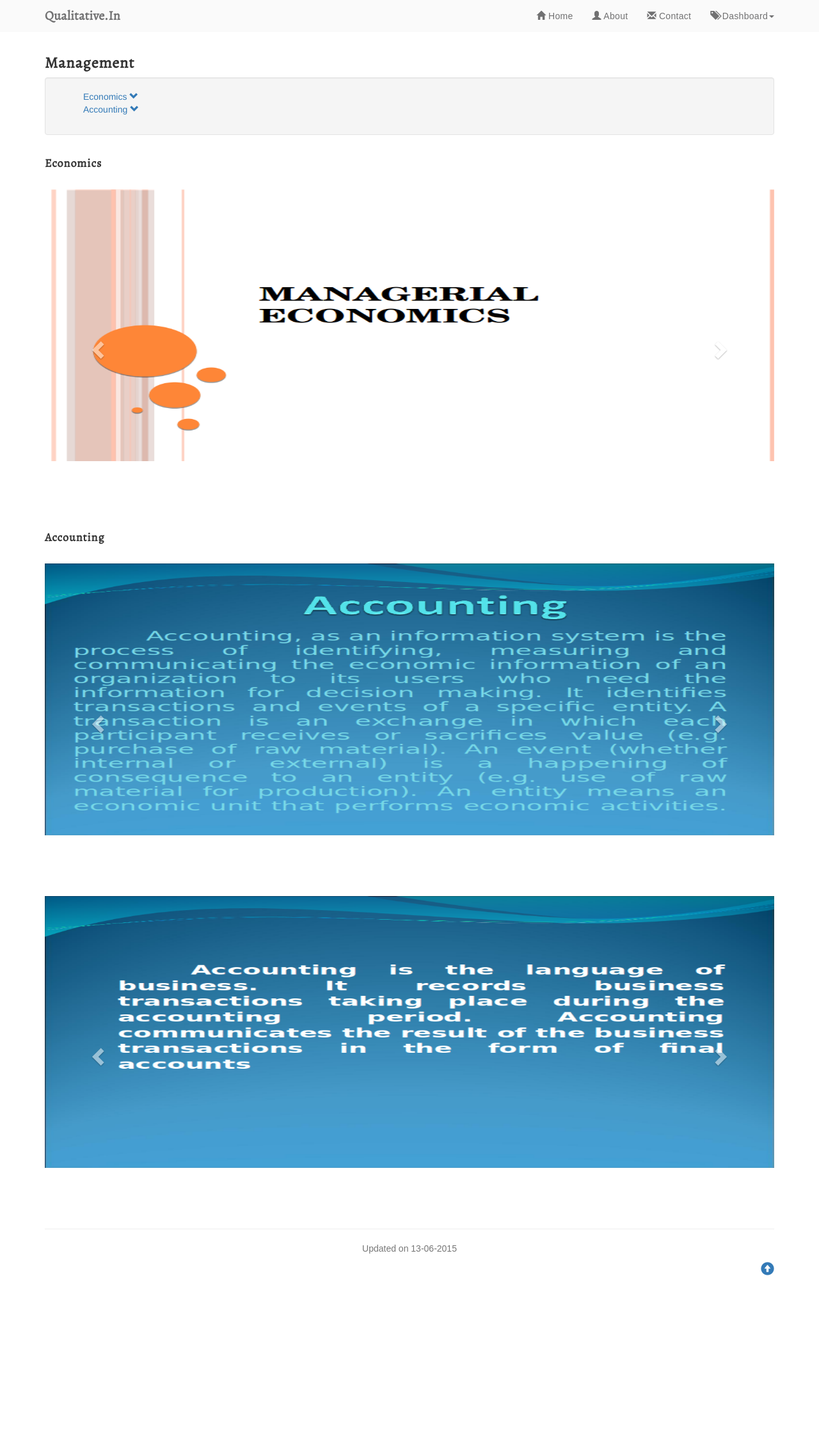
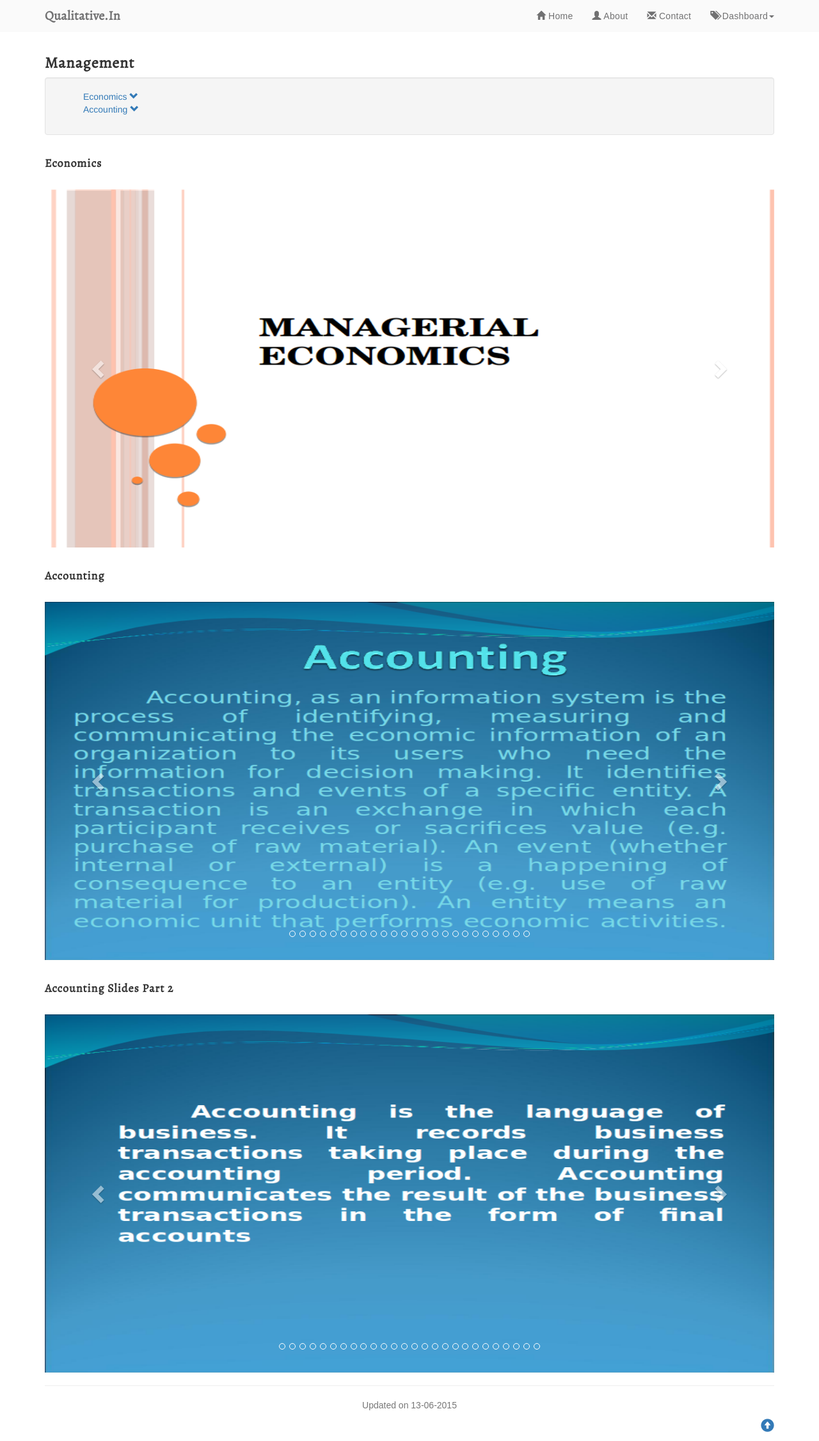
Before and after one commit to management-aptitude/management-aptitude.github.io, a Jekyll site: the page built from _posts/2015-05-14-management-aptitude.html, in a window 1280 px wide. Shown: the whole page at 64% size. Built offline with Jekyll 4.4.1, drawn with Linux system fonts in a browser that asks for light colours; some web fonts are replaced; before the commit the page ends 2008 px from its top, so only the background shows below that.

Commit message:
add/modified

```diff
--- a/_posts/2015-05-14-management-aptitude.html
+++ b/_posts/2015-05-14-management-aptitude.html
@@ -137,6 +137,7 @@
 
 
   <!-- accounting slide part 2 -->
+  <h4>Accounting Slides Part 2</h4>
   <br>
   <div id="accountingCarouselPart2" class="carousel slide" data-ride="carousel" data-interval="false" data-wrap="false">
 
--- a/styles/custom.scss
+++ b/styles/custom.scss
@@ -124,7 +124,7 @@
 
 /* Carousel base class */
 .carousel {
-  height: 500px;
+  height: 560px;
   margin-bottom: 0;
 }
 /* Since positioning the image, we need to help out the caption */
@@ -134,7 +134,7 @@
 
 /* Declare heights because of positioning of img element */
 .carousel .item {
-  height: 425px;
+  height: 560px;
   background-color: #777;
 }
 .carousel-inner > .item > img {
@@ -142,7 +142,7 @@
   top: 0;
   left: 0;
   min-width: 100%;
-  height: 425px;
+  height: 560px;
 }
 /* comment area inside carousel */
 .carousel_cmnt {
```
